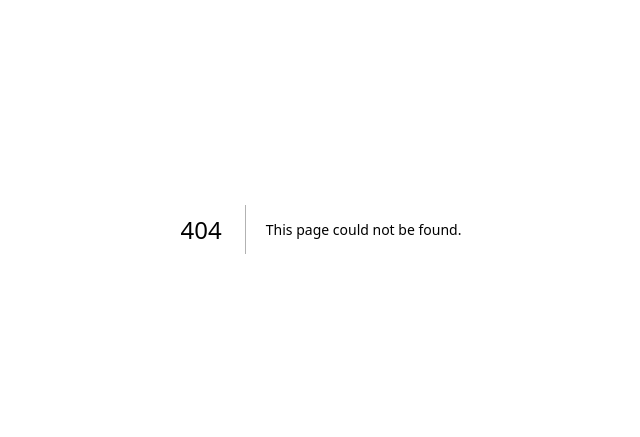
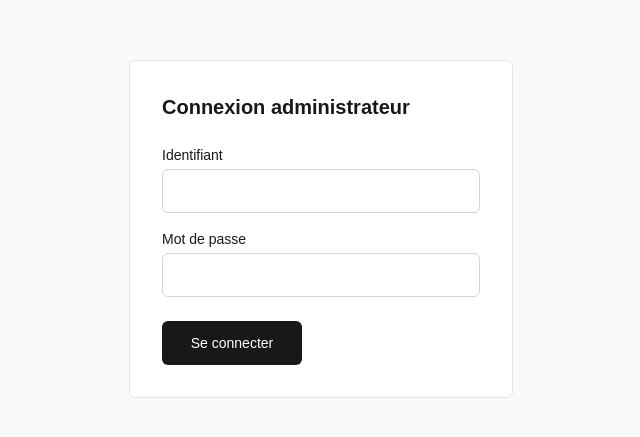
Before and after one commit to AwadAhmedDev/plateforme-editoriale, a Next.js app in the folder frontend/: page /admin/connexion in a window 1280 px wide. Before the commit this address had no page. Shown: the part 171-608 px from the top of the page, without its empty margins (319-959 px from the left). Built offline with nearby package versions, Linux system fonts and the light colour scheme; no server answers.

Commit message:
feat(frontend): add admin login page

```diff
--- /dev/null
+++ b/frontend/app/admin/connexion/page.tsx
@@ -0,0 +1,25 @@
+import { redirect } from "next/navigation";
+import { getCurrentSession } from "@/features/admin-auth/session";
+import { AdminLoginForm } from "@/features/admin-auth/login-form";
+
+// Route publique (technical-architecture.md §2.2 : « Aucune [protection] — redirige
+// si déjà connecté »), explicitement exclue de la garde de session (proxy.ts). Seule
+// source de vérité pour ce contrôle : getCurrentSession.
+export default async function AdminConnexionPage() {
+  const session = await getCurrentSession();
+
+  if (session.authenticated) {
+    redirect("/admin");
+  }
+
+  return (
+    <main className="flex min-h-screen items-center justify-center bg-zinc-50 px-4 dark:bg-black">
+      <div className="w-full max-w-sm rounded-md border border-zinc-200 bg-white p-8 dark:border-zinc-800 dark:bg-zinc-950">
+        <h1 className="mb-6 text-xl font-semibold text-zinc-900 dark:text-zinc-50">
+          Connexion administrateur
+        </h1>
+        <AdminLoginForm />
+      </div>
+    </main>
+  );
+}
```
